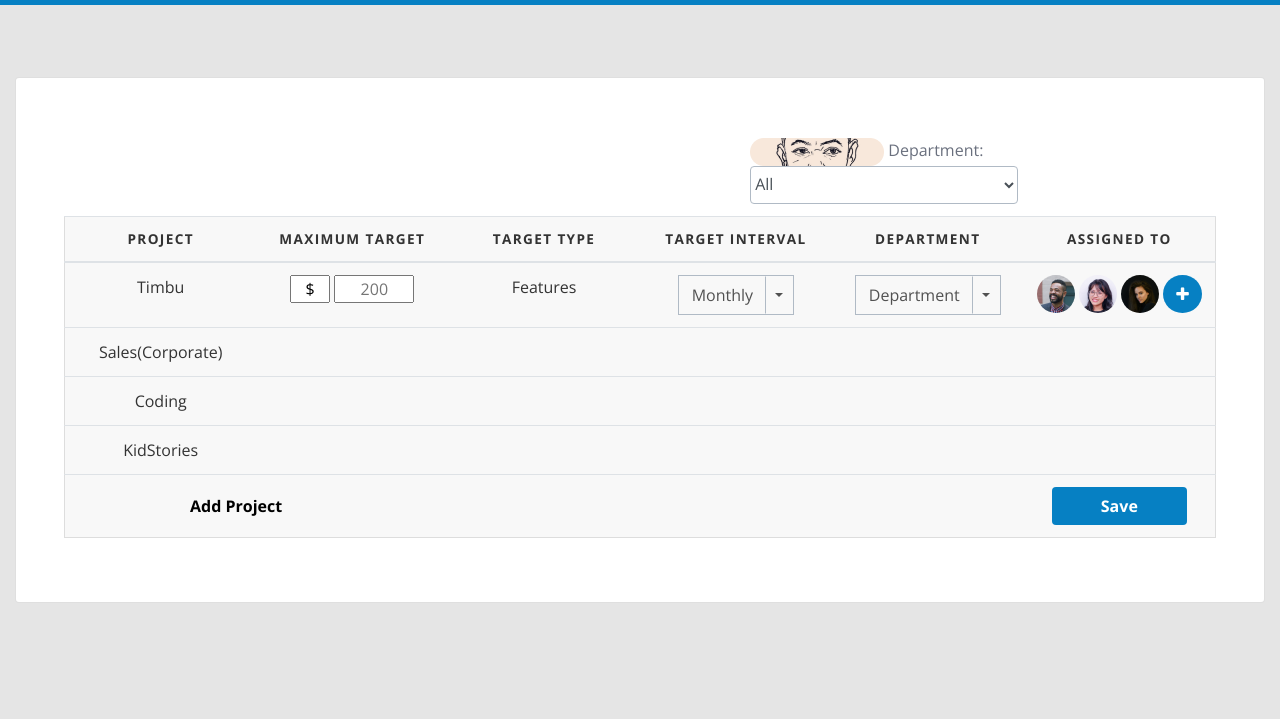
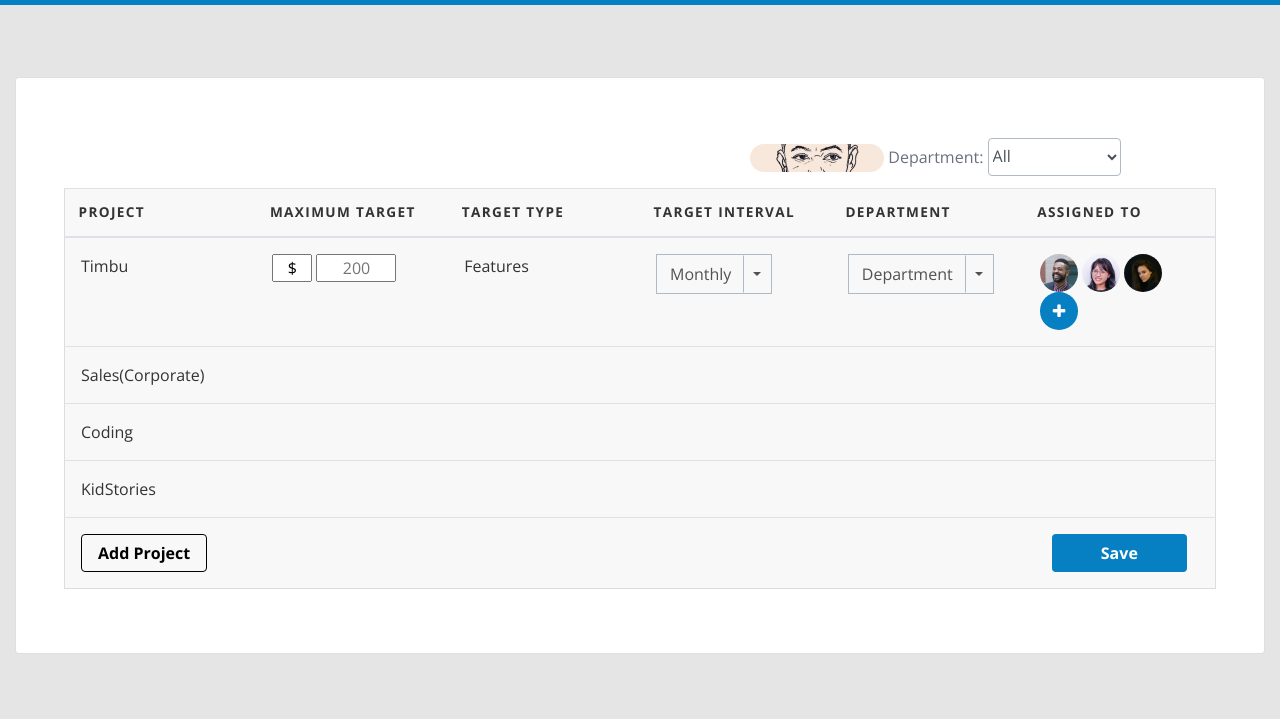
Before and after one commit to Okoyecb/teamtracker, a website: page addproject.html in a window 1280 px wide. Shown: the part 81-800 px from the top of the page. Drawn offline with nearby package versions, Linux system fonts and the light colour scheme.

Commit message:
Add fixed button

```diff
--- a/addproject.html
+++ b/addproject.html
@@ -64,7 +64,7 @@
 												<div class="filter">
 													<img src="assets/images/face.png" alt="" class="rounded-pill">
 													<span class="text--grey"> Department: </span>
-													<select name="" id="interval" class="form-control custom--select-input2">
+													<select name="" id="interval" class="form-control custom--select-input2 input-2">
 														<option value="">All</option>
 														<option value="">Engineering</option>
 														<option value="">Marketing</option>
--- a/assets/css/style.css
+++ b/assets/css/style.css
@@ -103,12 +103,15 @@ html,body{
 }
 .add-project-btn{
 	float: left;
-		margin-left: 6rem;
+	border: 1px solid #000;
 }
 .custom--select-input{
 	display: inline-block !important;
 	border: none;
 	width: 70%;
+}
+.input-2{
+	width: 30%;
 }
 .menu-list{ -webkit-appearance: menulist; }
 @media(max-width: 425px){
--- a/assets/css/table.css
+++ b/assets/css/table.css
@@ -25,8 +25,8 @@ table tr {
 
 table th,
 table td {
-  padding: .625em;
-  text-align: center;
+  padding: 1em !important;
+  text-align: left;
 }
 
 table th {
```
Also changed, not shown: index.html (+1 -1 lines). Lines whose indentation alone changed are shown as unchanged.
